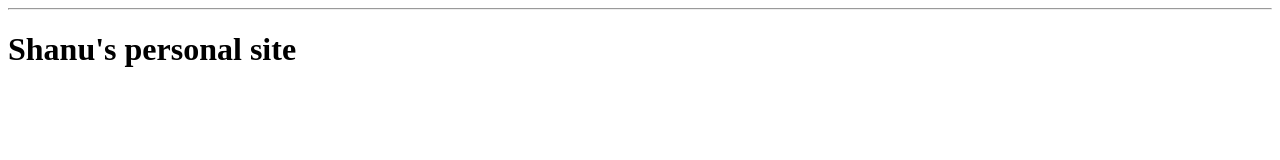
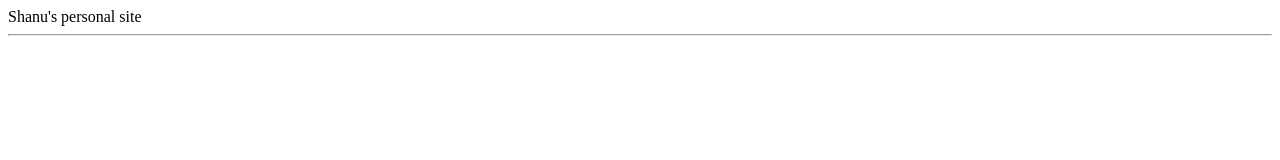
Before and after one commit to ShanuJackal/shanujackal.github.io, a plain HTML site: page index.html in a window 1280 px wide. Drawn offline with Linux system fonts and the light colour scheme.

Commit message:
Update index.html

```diff
--- a/index.html
+++ b/index.html
@@ -2,8 +2,8 @@
   <head>
     <title> Shanu's personal site </title>
   </head>
-  <body bgcolor="FFFFFF">
-<hr>
+  <body bgcolor="FFFFFF"
     <h1> Shanu's personal site </h1>
+  <hr>
   </body>
 </html>
```
